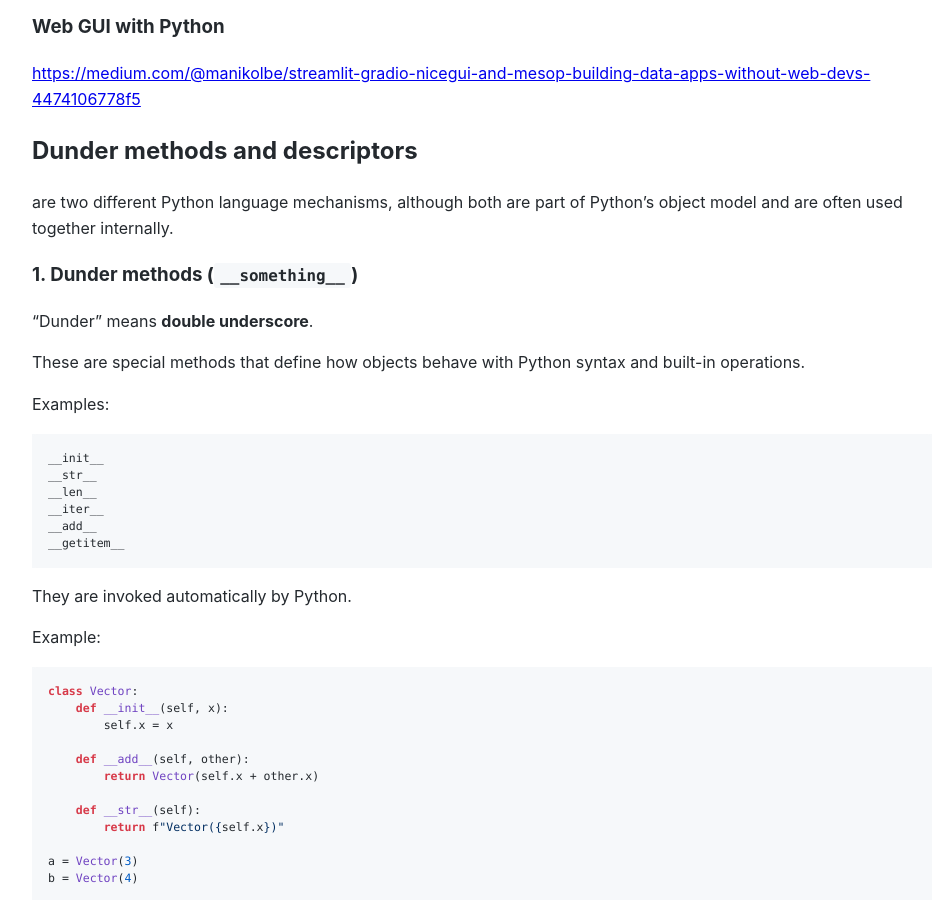
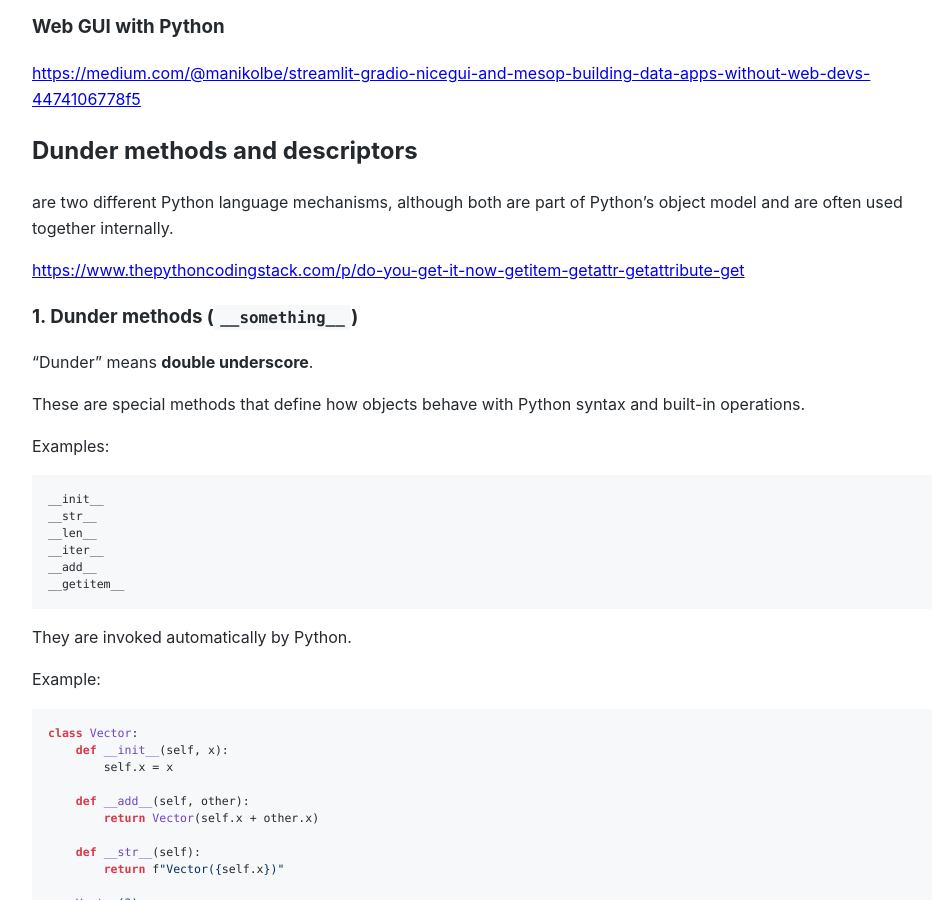
Before and after one commit to Michael-Lubinsky/michael-lubinsky.github.com, a Jekyll site: the page built from python/python_links.md, in a window 1280 px wide and 900 px high, scrolled down 6137 px. Shown: the whole window, without its empty margins (158-1091 px from the left). Built offline with Jekyll 4.4.1, drawn with Linux system fonts in a browser that asks for light colours; our own code applies the rules of GitHub Pages for plain Markdown files.

Commit message:
Update python_links.md

```diff
--- a/python/python_links.md
+++ b/python/python_links.md
@@ -90,7 +90,7 @@
 
 <https://pydevtools.com/handbook/>
 
-https://pypi.org/project/json-stream/
+<https://pypi.org/project/json-stream/>
 
 EuroPython 2025
 <https://www.youtube.com/watch?v=4gotVjbeluY&list=PL8uoeex94UhFQY9cYBQOVkj9fSHMHf5x9>
@@ -98,7 +98,7 @@
 <https://levelup.gitconnected.com/python-stop-waiting-for-your-python-code-to-finish-f20516db1d02>
 
 
-https://medium.com/the-pythonworld/the-ultimate-guide-to-writing-cleaner-python-code-in-2025-bca83d72549e
+<https://medium.com/the-pythonworld/the-ultimate-guide-to-writing-cleaner-python-code-in-2025-bca83d72549e>
 
 
 
@@ -291,6 +291,8 @@
 ## Dunder methods and descriptors
 are two different Python language mechanisms,
 although both are part of Python’s object model and are often used together internally.
+
+<https://www.thepythoncodingstack.com/p/do-you-get-it-now-getitem-getattr-getattribute-get>
 
 ### 1. Dunder methods (`__something__`)
 
```
